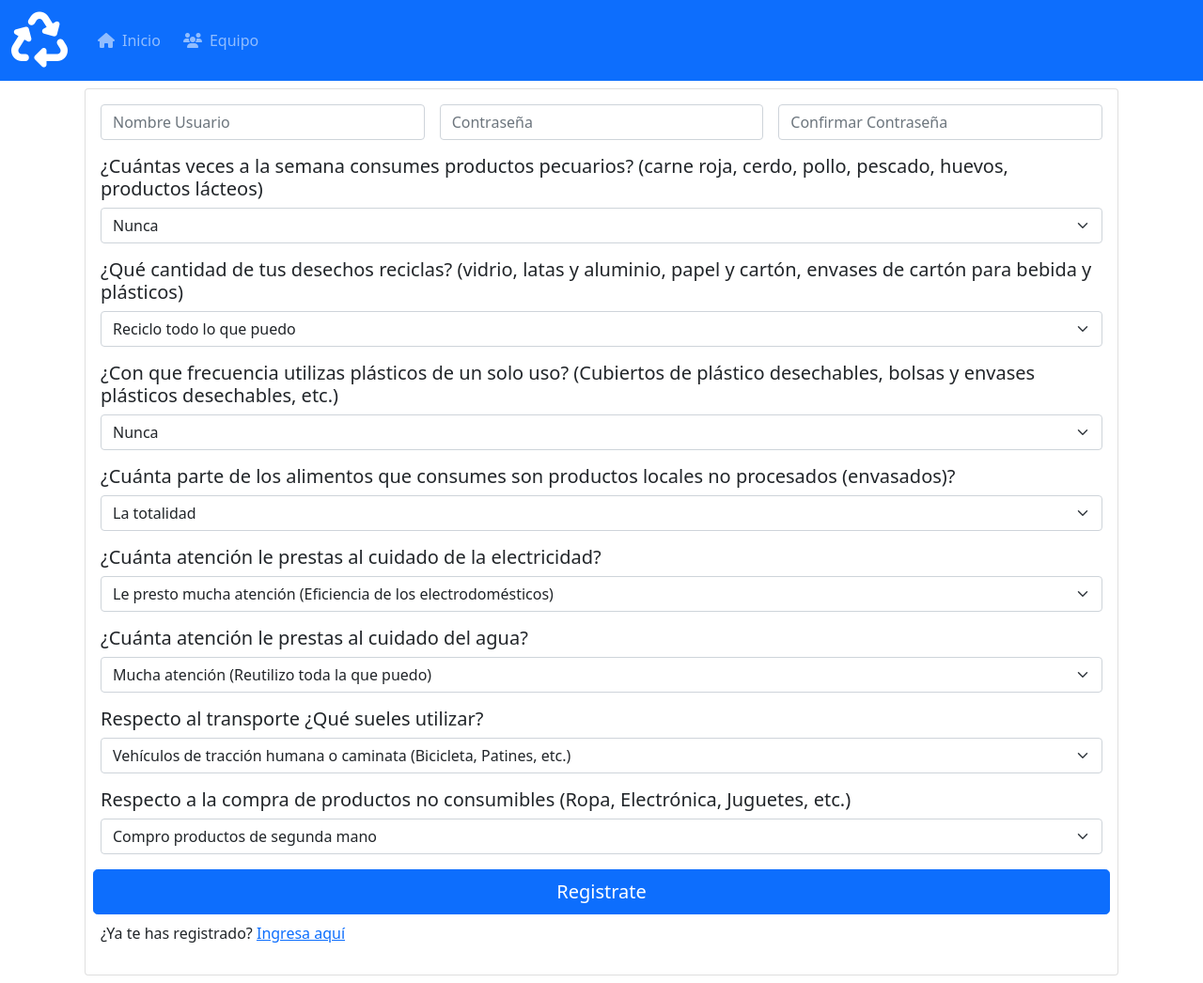
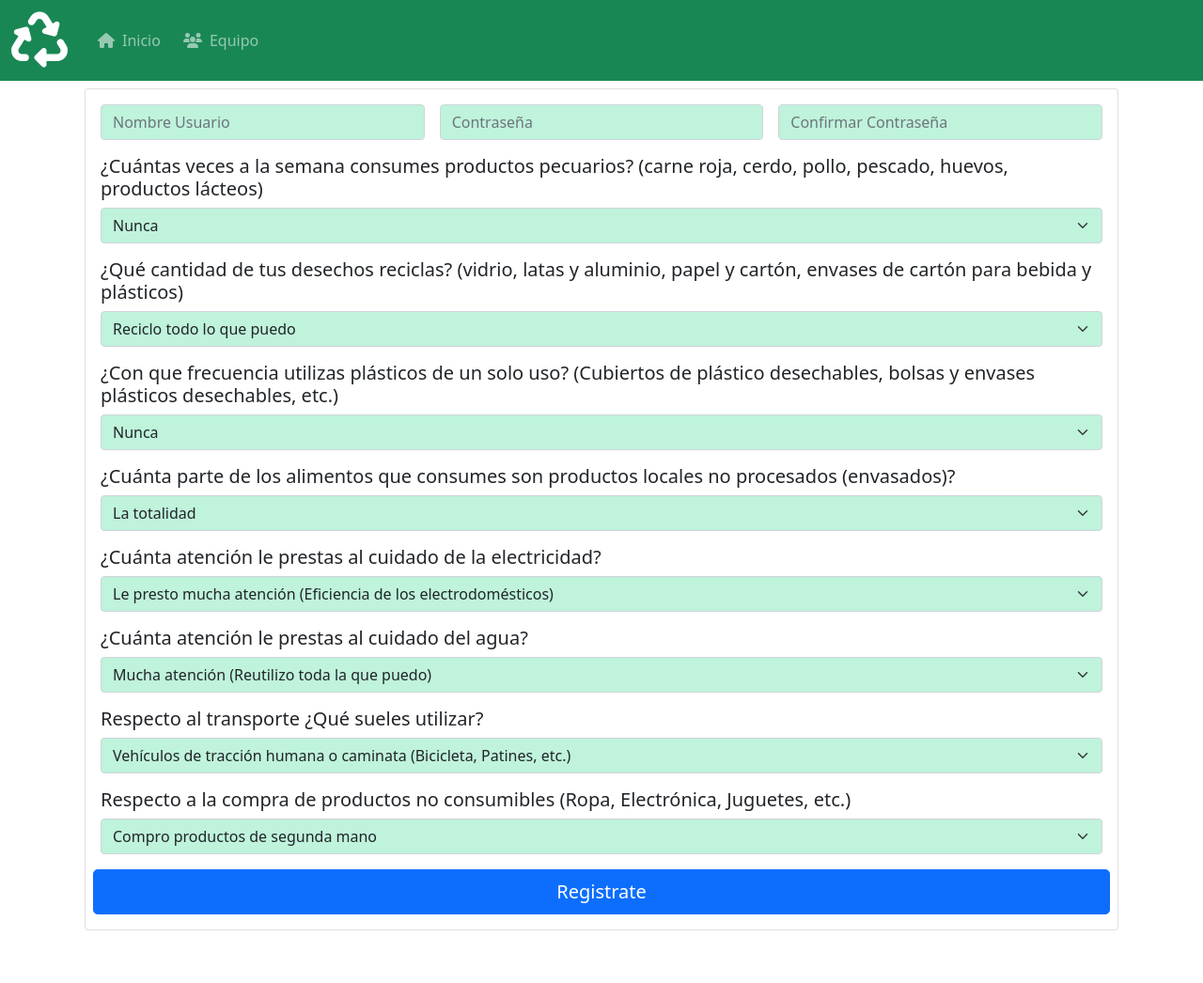
Before and after one commit to 8a-ma/proyecto2TEI1-, a Flask app: page /registro in a window 1280 px wide. Shown: the whole page at 94% size. After the commit the page ends 990 px from the top, so only its background shows below. Run offline with Flask 2, Linux system fonts and the light colour scheme; some libraries are stand-ins or nearby versions.

Commit message:
Avance del Css

```diff
--- a/app/templates/layout-General.html
+++ b/app/templates/layout-General.html
@@ -3,7 +3,9 @@
   <head>
     <meta charset="utf-8">
     <meta name="viewport" content="width=device-width, initial-scale=1">
-    <link rel="stylesheet" type="text/css" href="{{url_for('static', filename='styles/index.css')}}">
+    <link rel="stylesheet" type="text/css" href="{{url_for('static', filename='styles/general.css')}}">
+    {% block styles %}
+    {% endblock %}
     <link href="https://cdn.jsdelivr.net/npm/bootstrap@5.1.1/dist/css/bootstrap.min.css" rel="stylesheet" integrity="sha384-F3w7mX95PdgyTmZZMECAngseQB83DfGTowi0iMjiWaeVhAn4FJkqJByhZMI3AhiU" crossorigin="anonymous">
     <title>Grupo 11</title>
   </head>
--- a/app/templates/layout-Navbar.html
+++ b/app/templates/layout-Navbar.html
@@ -1,7 +1,7 @@
 {% extends "layout-General.html" %}
 
 {% block navbar %}
-<nav class="navbar navbar-expand-lg navbar-dark bg-primary">
+<nav class="navbar navbar-expand-lg navbar-dark bg-success">
   <div class="container-fluid">
     <a class="navbar-brand" href="/"><i class="fas fa-recycle fa-3x"></i></a>
     <div class="collapse navbar-collapse" id="navbarNavAltMarkup">
--- a/app/templates/registro.html
+++ b/app/templates/registro.html
@@ -1,7 +1,12 @@
 {% extends "layout-Navbar.html" %}
 
+{% block styles %}
+<link rel="stylesheet" type="text/css" href="{{url_for('static', filename='styles/registro.css')}}">
+{% endblock %}
+
+
 {% block body %}
-
+<div class="body">
   <div class="container">
     <div class="col d-flex justify-content-center">
       {% with messages = get_flashed_messages()%}
@@ -18,19 +23,19 @@
           <form class="form row g-3" method="POST">
 
             <div class="col-md-4">
-            <input class="form-control" type="text" name="nombreUsuario" placeholder="Nombre Usuario">
+              <input class="form-control" type="text" name="nombreUsuario" placeholder="Nombre Usuario" style="background-color: #bff3db;">
             </div>
             <div class="col-md-4">
-            <input class="form-control" type="password" name="password" placeholder="Contraseña">
+              <input class="form-control" type="password" name="password" placeholder="Contraseña" style="background-color: #bff3db;">
             </div>
             <div class="col-md-4">
-            <input class="form-control" type="password" name="cpassword" placeholder="Confirmar Contraseña">
+              <input class="form-control" type="password" name="cpassword" placeholder="Confirmar Contraseña" style="background-color: #bff3db;">
             </div>
 
             <!-- 1 -->
             <div class="col-12">
               <h5>¿Cuántas veces a la semana consumes productos pecuarios? (carne roja, cerdo, pollo, pescado, huevos, productos lácteos)</h5>
-            <select class="form-select" name="Quest1">
+              <select class="form-select" name="Quest1" style="background-color: #bff3db;">
                 <option value=5>Nunca</option>
                 <option value=4>Menos de 3 o 4 días</option>
                 <option value=2>Entre 5 y 6 días</option>
@@ -41,7 +46,7 @@
             <!-- 2 -->
             <div class="col-12">
               <h5>¿Qué cantidad de tus desechos reciclas? (vidrio, latas y aluminio, papel y cartón, envases de cartón para bebida y plásticos)</h5>
-            <select class="form-select" name="Quest2">
+              <select class="form-select" name="Quest2" style="background-color: #bff3db;">
                 <option value=5>Reciclo todo lo que puedo</option>
                 <option value=4>Reciclo entre 3 y 4 de los materiales mencionados</option>
                 <option value=2>Reciclo entre 1 y 2 de los materiales mencionados</option>
@@ -52,7 +57,7 @@
             <!-- 3 -->
             <div class="col-12">
               <h5>¿Con que frecuencia utilizas plásticos de un solo uso? (Cubiertos de plástico desechables, bolsas y envases plásticos desechables, etc.)</h5>
-            <select class="form-select" name="Quest3">
+              <select class="form-select" name="Quest3" style="background-color: #bff3db;">
                 <option value=5>Nunca</option>
                 <option value=3>Pocas veces</option>
                 <option value=2>Ocasionalmente</option>
@@ -63,7 +68,7 @@
             <!-- 4 -->
             <div class="col-12">
               <h5>¿Cuánta parte de los alimentos que consumes son productos locales no procesados (envasados)?</h5>
-            <select class="form-select" name="Quest4">
+              <select class="form-select" name="Quest4" style="background-color: #bff3db;">
                 <option value=5>La totalidad</option>
                 <option value=4>Tres cuartos</option>
                 <option value=2>La mitad</option>
@@ -74,7 +79,7 @@
             <!-- 5 -->
             <div class="col-12">
               <h5>¿Cuánta atención le prestas al cuidado de la electricidad?</h5>
-            <select class="form-select" name="Quest5">
+              <select class="form-select" name="Quest5" style="background-color: #bff3db;">
                 <option value=5>Le presto mucha atención (Eficiencia de los electrodomésticos)</option>
                 <option value=3>Trato de no derrochar (Apago luces y televisores)</option>
                 <option value=1>No lo presto atención</option>
@@ -84,7 +89,7 @@
             <!-- 6 -->
             <div class="col-12" >
               <h5>¿Cuánta atención le prestas al cuidado del agua?</h5>
-            <select class="form-select" name="Quest6">
+              <select class="form-select" name="Quest6" style="background-color: #bff3db;">
                 <option value=5>Mucha atención (Reutilizo toda la que puedo)</option>
                 <option value=3>Trato de no derrochar (Duchas y lavados eficientes)</option>
                 <option value=1>No le presto atención</option>
@@ -94,7 +99,7 @@
             <!-- 7 -->
             <div class="col-12">
               <h5>Respecto al transporte ¿Qué sueles utilizar?</h5>
-            <select class="form-select" name="Quest7">
+              <select class="form-select" name="Quest7" style="background-color: #bff3db;">
                 <option value=5>Vehículos de tracción humana o caminata (Bicicleta, Patines, etc.)</option>
                 <option value=4>Vehículos eléctricos (Scooter, Bicicleta, Automóvil)</option>
                 <option value=3>Transporte publico (Micro, Metro, Colectivo, etc.)</option>
@@ -107,7 +112,7 @@
             <!-- 8 -->
             <div class="col-12">
               <h5>Respecto a la compra de productos no consumibles (Ropa, Electrónica, Juguetes, etc.)</h5>
-            <select class="form-select" name="Quest8">
+              <select class="form-select" name="Quest8" style="background-color: #bff3db;">
                 <option value=5>Compro productos de segunda mano</option>
                 <option value=4>Compro pocos productos pero duraderos</option>
                 <option value=2>Compro muchos productos que ocupo poco</option>
@@ -118,7 +123,8 @@
 
             <input class="btn btn-primary btn-lg btn-block" type="submit"  value="Registrate">
           </form>
-        <p class="mt-2">¿Ya te has registrado? <a href="/">Ingresa aquí</a></p>
+          <!-- <p class="mt-2">¿Ya te has registrado? <a href="/">Ingresa aquí</a></p> --->
+        </div>
       </div>
     </div>
   </div>
```
Also changed, not shown: app/static/styles/profile.css (+18 -0 lines), app/templates/equipo.html (+7 -0 lines), app/templates/index.html (+18 -5 lines), app/templates/layout-Profile.html (+7 -3 lines). Lines whose indentation alone changed are shown as unchanged.
